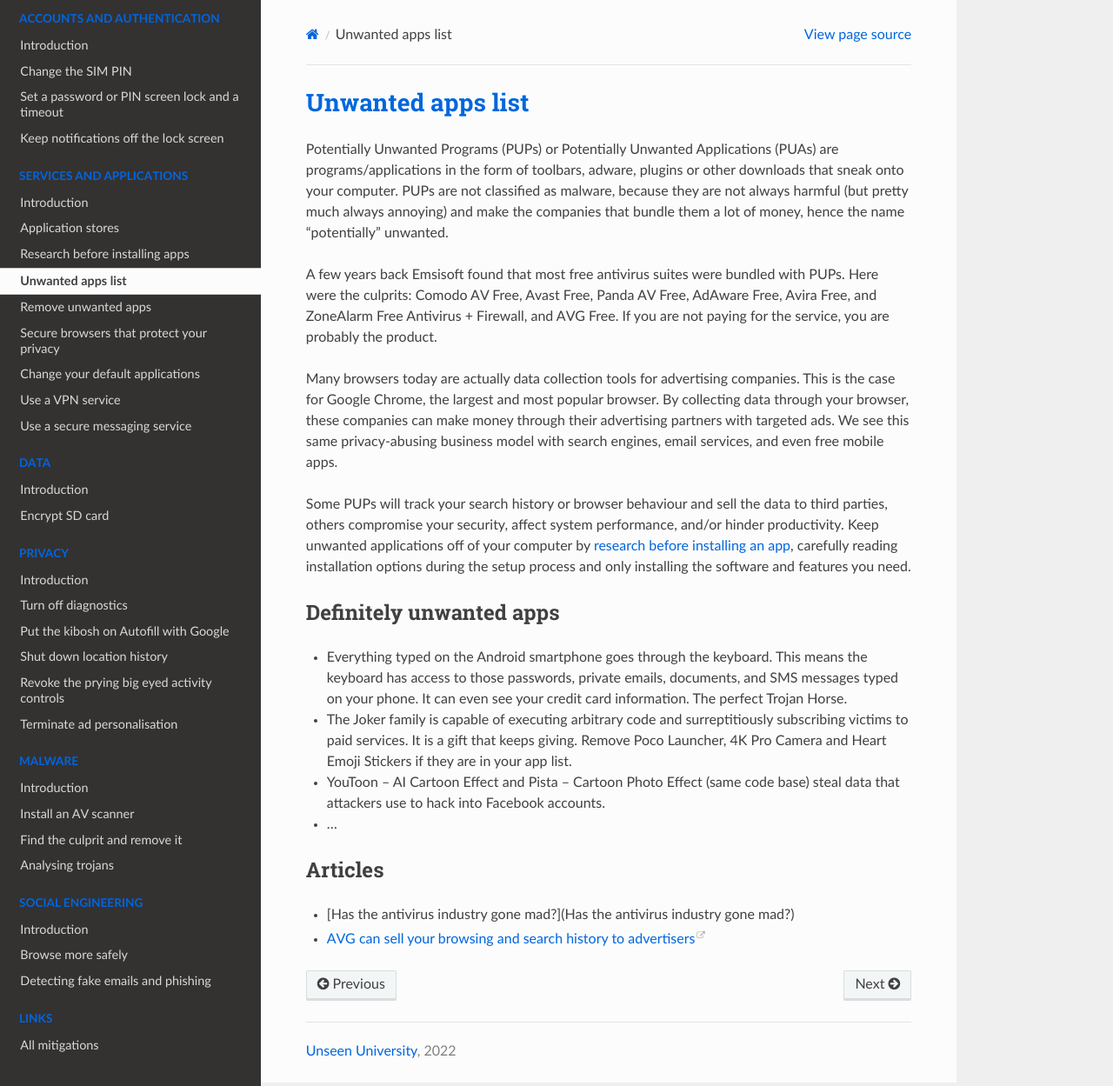
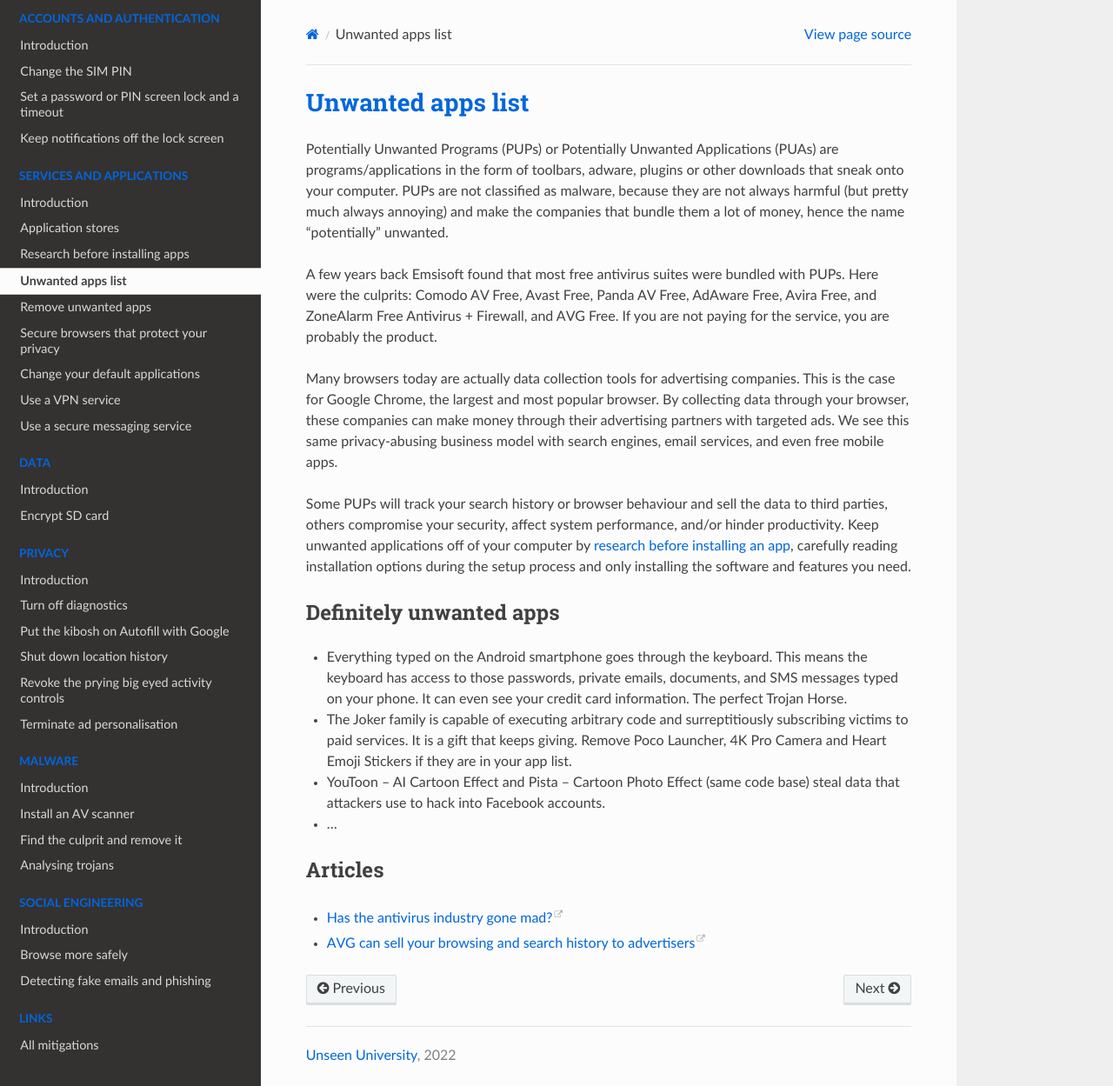
Before and after one commit to tymyrddin/android-mitigations, a Sphinx documentation site: the page built from source/docs/services/unwanted-apps.md, in a window 1280 px wide and 1249 px high. Shown: the whole window at 87% size. Built offline with Sphinx 7.4.7 and the Read the Docs theme 2.0.0, drawn with Linux system fonts in a browser that asks for light colours; some of the changed lines change nothing that is shown.

Commit message:
Version 0.1

```diff
--- a/source/docs/services/unwanted-apps.md
+++ b/source/docs/services/unwanted-apps.md
@@ -31,5 +31,5 @@
 
 ## Articles
 
-* [Has the antivirus industry gone mad?](Has the antivirus industry gone mad?)
+* [Has the antivirus industry gone mad?](https://blog.emsisoft.com/en/11550/has-the-antivirus-industry-gone-mad/)
 * [AVG can sell your browsing and search history to advertisers](https://www.wired.co.uk/article/avg-privacy-policy-browser-search-data)
```
